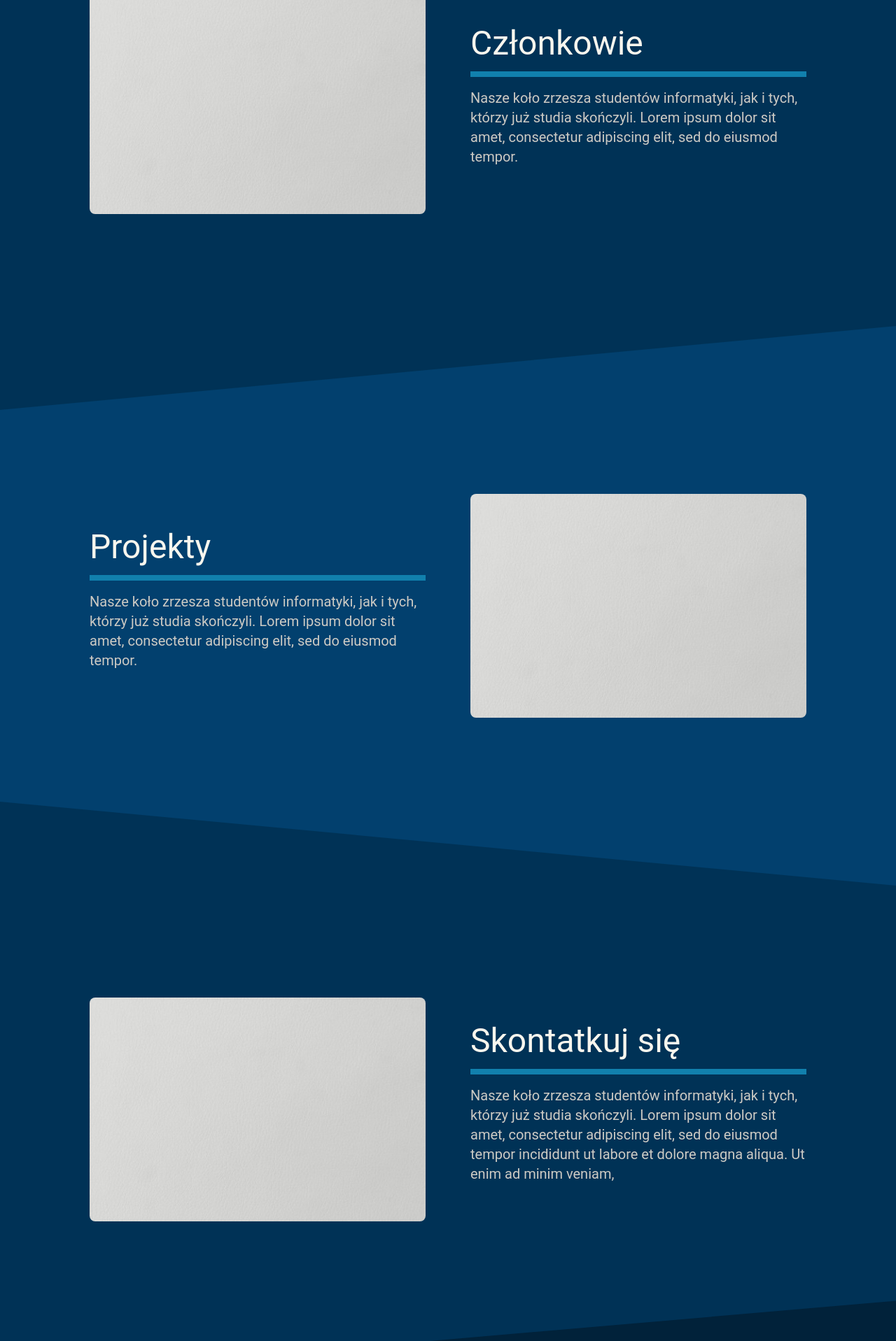
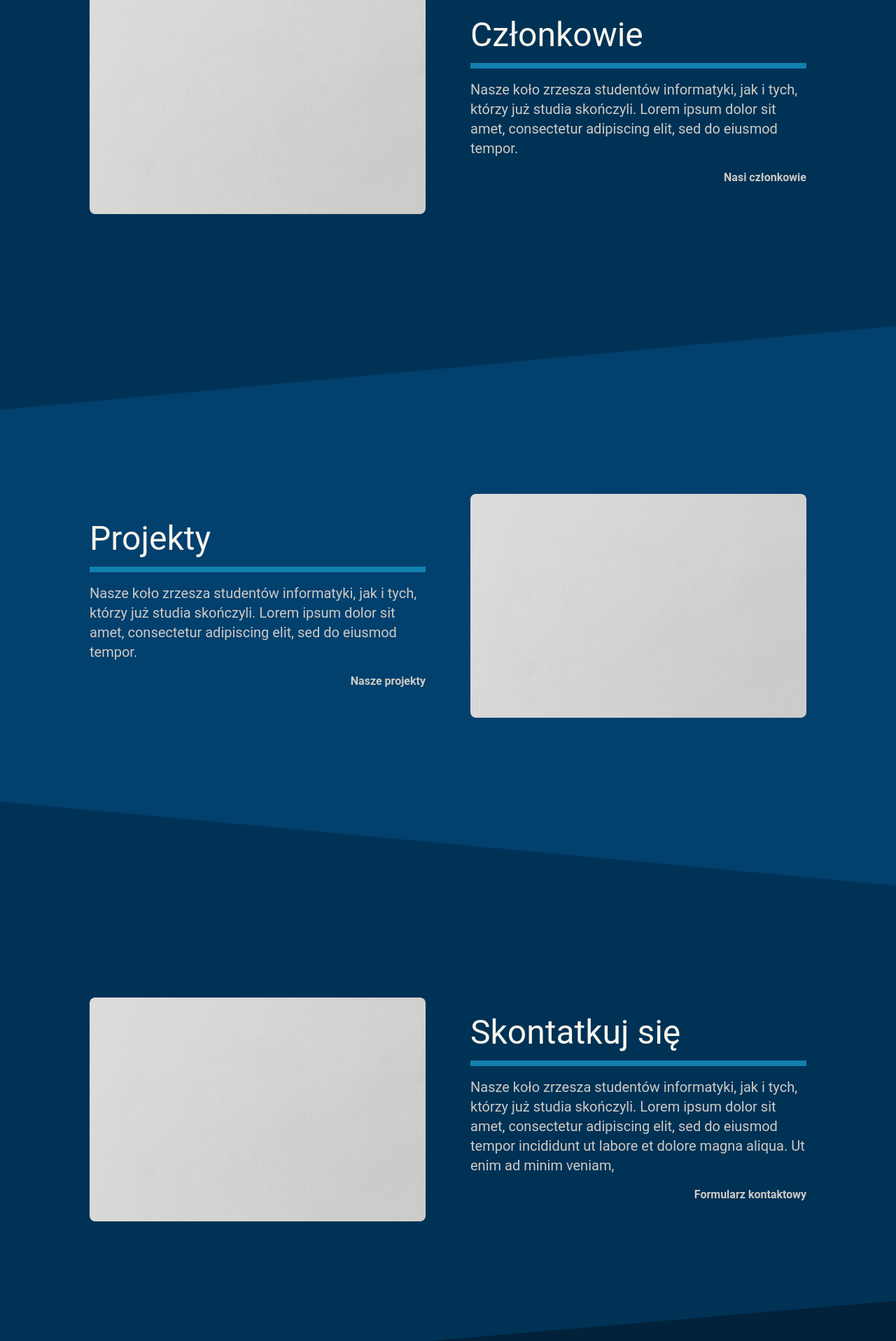
Before and after one commit to ksiuwr/ksi-site-v2025, a React (Vite) app: page / in a window 1280 px wide. Shown: the part 818-2735 px from the top of the page at 70% size. Built offline with nearby package versions, Linux system fonts and the light colour scheme.

Commit message:
fix (frontend): Fixed read more button

```diff
--- a/src/components/common/ReadMoreBtn.tsx
+++ b/src/components/common/ReadMoreBtn.tsx
@@ -1,16 +1,11 @@
 import { Link } from "react-router";
-import ReadMoreIcon from "../../assets/ReadMoreIcon.svg";
 
-export default function ReadMoreBtn({link}: { link: string}) {
+export default function ReadMoreBtn({ link, text }: { link: string, text: string}) {
   return (
     <Link to={link}>
       <button className="flex items-center gap-2 text-dark-text-secondary">
-          <p>
-            Read More
-          </p>
-          <ReadMoreIcon />
+        <p className="font-semibold text-sm md:text-base hover:underline">{ text }</p>
       </button>
     </Link>
-
-    )
+  );
 }
--- a/src/data/homePageData.ts
+++ b/src/data/homePageData.ts
@@ -4,7 +4,7 @@ export const homeSections = [
     description:
       "Nasze koło zrzesza studentów informatyki, jak i tych, którzy już studia skończyli. Lorem ipsum dolor sit amet, consectetur adipiscing elit, sed do eiusmod tempor.",
     readMore: "/members",
-    bgColor: "dark-section-primary",
+    readMoreText: "Nasi członkowie",
     contentPosition: "right",
     idx: 0,
   },
@@ -13,7 +13,7 @@ export const homeSections = [
     description:
       "Nasze koło zrzesza studentów informatyki, jak i tych, którzy już studia skończyli. Lorem ipsum dolor sit amet, consectetur adipiscing elit, sed do eiusmod tempor.",
     readMore: "/projects",
-    bgColor: "dark-section-secondary",
+    readMoreText: "Nasze projekty",
     contentPosition: "left",
     idx: 1,
   },
@@ -22,7 +22,7 @@ export const homeSections = [
     description:
       "Nasze koło zrzesza studentów informatyki, jak i tych, którzy już studia skończyli. Lorem ipsum dolor sit amet, consectetur adipiscing elit, sed do eiusmod tempor incididunt ut labore et dolore magna aliqua. Ut enim ad minim veniam,",
     readMore: "/contact",
-    bgColor: "dark-section-primary",
+    readMoreText: "Formularz kontaktowy",
     contentPosition: "right",
     idx: 2,
   },
--- a/src/pages/Home/Home.tsx
+++ b/src/pages/Home/Home.tsx
@@ -26,7 +26,7 @@ function Home() {
             title={section.title}
             description={section.description}
             readMore={section.readMore}
-            bgColor={section.bgColor}
+            readMoreText={section.readMoreText}
             contentPosition={section.contentPosition as "right" | "left"}
             idx={section.idx}
           />
--- a/src/pages/Home/components/Section.tsx
+++ b/src/pages/Home/components/Section.tsx
@@ -6,8 +6,8 @@ type SectionProps = {
   title: string;
   description: string;
   readMore: string;
+  readMoreText: string;
   contentPosition?: "left" | "right";
-  bgColor: string;
   idx: number;
 };
 
@@ -29,8 +29,8 @@ export const Section = ({
   title,
   description,
   readMore,
+  readMoreText,
   contentPosition = "left",
-  bgColor,
   idx,
 }: SectionProps) => {
   const [isMobile, setIsMobile] = useState(false);
@@ -78,7 +78,7 @@ export const Section = ({
           <div className="gap-4 flex flex-col mt-4 lg:mt-0">
             <SectionTitle title={title} description={description} />
             <span className="self-end">
-              {/* <ReadMoreBtn link={readMore} /> */}
+              <ReadMoreBtn link={readMore} text={readMoreText}/>
             </span>
           </div>
         </div>
```
Also changed, not shown: src/assets/ReadMoreIcon.svg (deleted). Lines whose indentation alone changed are shown as unchanged.
